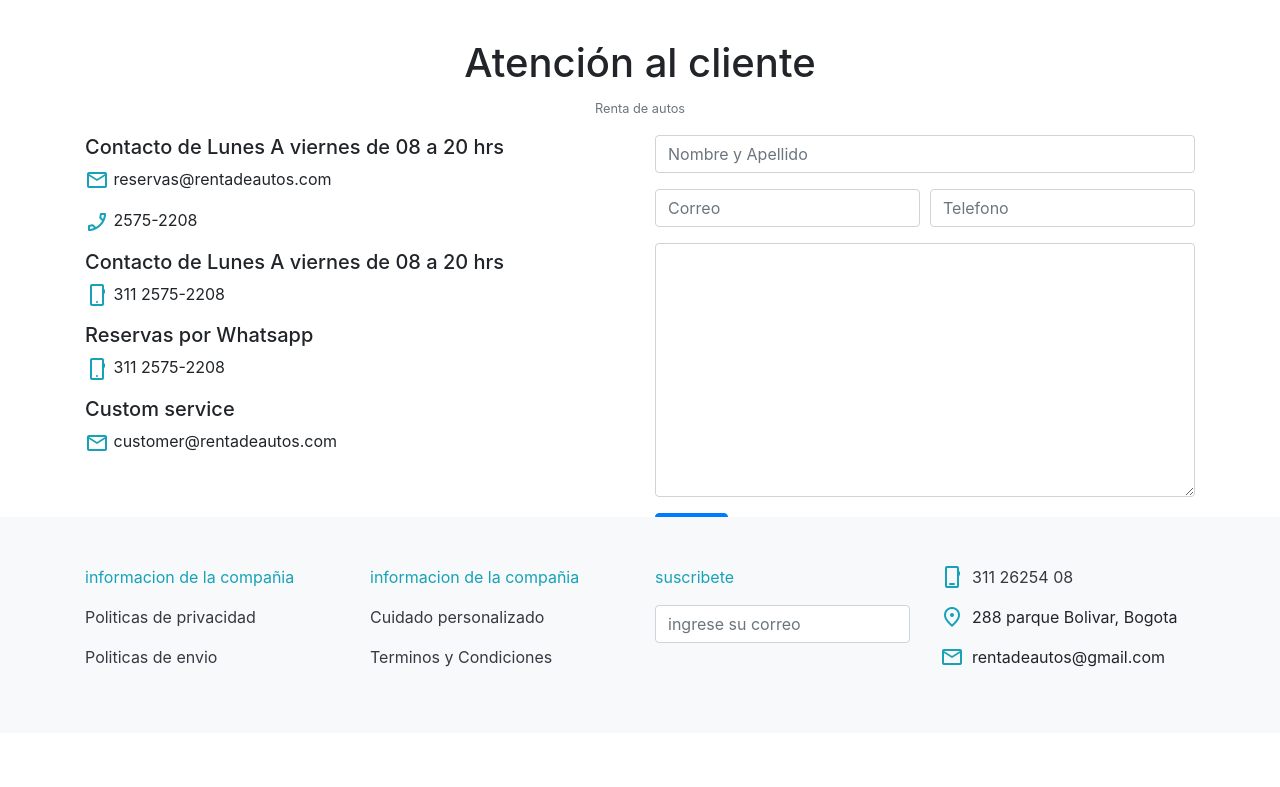
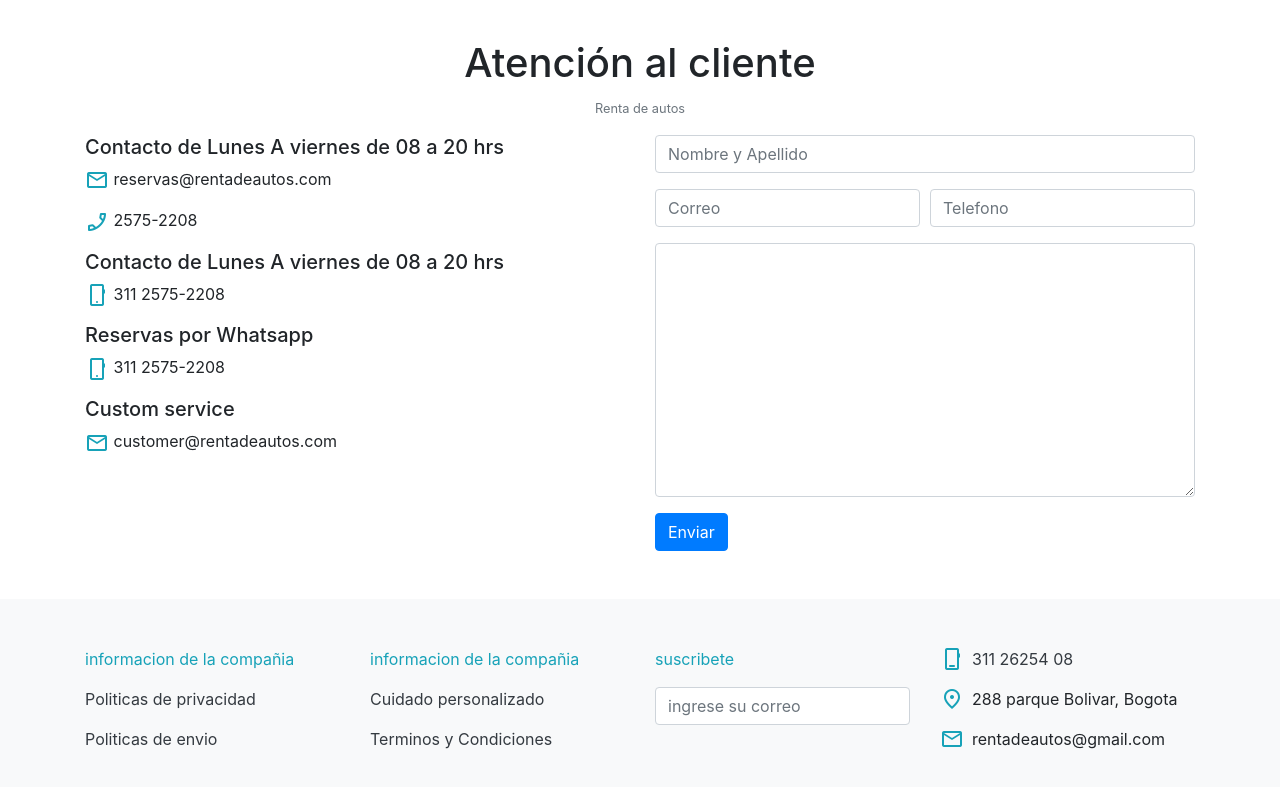
Before and after one commit to carlosandresalzate/rentadeautos, a website: page contacto.html in a window 1280 px wide. Shown: the part 67-854 px from the top of the page. Before the commit the page ends 800 px from the top, so only its background shows below. Drawn offline with nearby package versions, Linux system fonts and the light colour scheme.

Commit message:
agrego cambios en el footer clase fixed

```diff
--- a/contacto.html
+++ b/contacto.html
@@ -90,7 +90,7 @@
     </section>
 
     <!-- footer -->
-    <footer class="bg-light fixed-bottom">
+    <footer class="bg-light fixed">
         <div class="container py-5">
             <div class="row">
                 <div class="col-lg-3 col-md-6 col-sm-6">
```
